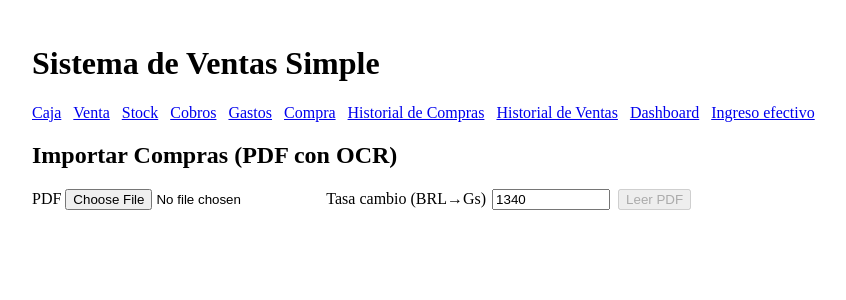
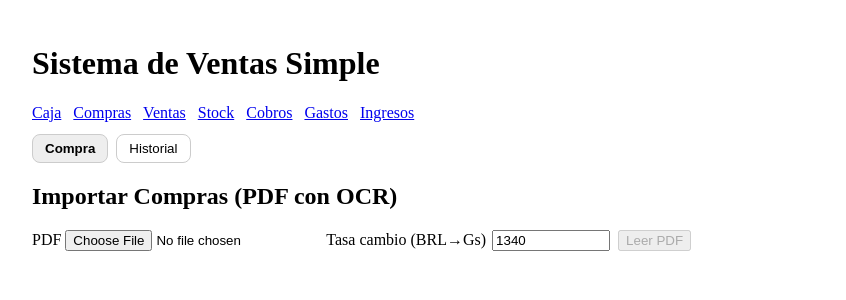
Before and after one commit to landaida/sales, a React (Vite) app in the folder ui/: page / in a window 1280 px wide. Shown: the top 300 px of the page, without its empty margins (108-954 px from the left). Built offline with nearby package versions, Linux system fonts and the light colour scheme.

Commit message:
Improvements

```diff
--- a/ui/src/App.tsx
+++ b/ui/src/App.tsx
@@ -4,11 +4,11 @@
 import PaymentsHistory from './components/PaymentsHistory'
 import ExpensesView from './components/ExpensesView'
 import PurchaseOCRUpload from './components/PurchaseOCRUpload'
-import PurchaseHistory from './components/PurchaseHistory'
-import DashboardView from './components/DashboardView'
+// import PurchaseHistory from './components/PurchaseHistory'
+// import DashboardView from './components/DashboardView'
 import Cashbox from './components/Cashbox'
 import CobrosView from './components/CobrosView'
-import SalesHistory from './components/SalesHistory'
+// import SalesHistory from './components/SalesHistory'
 import CashIncome from './components/CashIncome'
 
 export default function App(){
@@ -22,8 +22,8 @@
     <main style={{maxWidth:1000, margin:'0 auto', padding:16}}>
       <h1>Sistema de Ventas Simple</h1>
       <nav style={{marginBottom:12}}>
-        {link('#caja','Caja')}{link('#venta','Venta')}{link('#stock','Stock')}{link('#cobros','Cobros')}
-        {link('#gastos','Gastos')}{link('#importarpdf','Compra')}{link('#PurchaseHistory','Historial de Compras')}{link('#SalesHistory','Historial de Ventas')}{link('#dashboard','Dashboard')}{link('#ingreso','Ingreso efectivo')}
+        {link('#caja','Caja')}{link('#importarpdf','Compras')}{link('#venta','Ventas')}{link('#stock','Stock')}{link('#cobros','Cobros')}
+        {link('#gastos','Gastos')}{/* {link('#PurchaseHistory','Historial de Compras')} */}{/* {link('#SalesHistory','Historial de Ventas')} */}{/* {link('#dashboard','Dashboard')} */}{link('#ingreso','Ingresos')}
       </nav>
       {route==='#caja' && <Cashbox />}
       {route==='#venta' && <SaleTicket />}
@@ -31,9 +31,9 @@
       {route==='#cobros' && <CobrosView />}
       {route==='#gastos' && <ExpensesView />}
       {route==='#importarpdf' && <PurchaseOCRUpload />}
-      {route==='#PurchaseHistory' && <PurchaseHistory />}
+      {/* {route==='#PurchaseHistory' && <PurchaseHistory />} */}
       {route==='#PaymentsHistory' && <PaymentsHistory />}
-      {route==='#SalesHistory' && <SalesHistory />}
+      {/* {route==='#SalesHistory' && <SalesHistory />} */}
       {/* {route==='#dashboard' && <DashboardView />} */}
       {route==='#ingreso' && <CashIncome />}
     </main>
--- a/ui/src/components/PurchaseOCRUpload.tsx
+++ b/ui/src/components/PurchaseOCRUpload.tsx
@@ -1,6 +1,8 @@
-import React, { useMemo, useState } from 'react'
+import React, { useMemo, useState, lazy, Suspense } from 'react'
 import { GoogleSheetsRepo } from '../storage/GoogleSheetsRepo'
 import { fmtGs, fmtBRL, parseLocaleNumber, prettyPriceGs } from '../utils/money';
+// ⬇️ carga on-demand
+const PurchaseHistory = lazy(() => import('./PurchaseHistory'));
 
 const repo = new GoogleSheetsRepo()
 
@@ -41,6 +43,8 @@
 type DraftLine = { code:string; name:string; color:string; size:string; barcode:string; qty:number; unitCostRS:number; salePriceGs?:number }
 
 export default function PurchaseOCRUpload(){
+  const [tab, setTab] = useState<'compra'|'historial'>('compra');
+  const [showHistory, setShowHistory] = useState(false);
   const [file, setFile] = useState<File|null>(null)
   const [exchangeRate, setExchangeRate] = useState<number>(1340)
   const [lines, setLines] = useState<DraftLine[]>([])
@@ -102,6 +106,36 @@
 
   return (
     <>
+      {/* Tabs header */}
+      <div role="tablist" style={{display:'flex', gap:8, margin:'12px 0'}}>
+        <button
+          onClick={()=>setTab('compra')}
+          style={{
+            padding:'6px 12px',
+            borderRadius:8,
+            border:'1px solid #ccc',
+            background: tab==='compra' ? '#eee' : '#fff',
+            fontWeight: tab==='compra' ? 700 : 400
+          }}
+        >
+          Compra
+        </button>
+        <button
+          onClick={()=>setTab('historial')}
+          style={{
+            padding:'6px 12px',
+            borderRadius:8,
+            border:'1px solid #ccc',
+            background: tab==='historial' ? '#eee' : '#fff',
+            fontWeight: tab==='historial' ? 700 : 400
+          }}
+        >
+          Historial
+        </button>
+      </div>
+
+      {/* Panel de compra — se mantiene montado, solo se oculta */}
+      <section style={{display: tab==='compra' ? 'block' : 'none'}}>
           <style>
             {`
               .t { table-layout: fixed; width: 100%; border-collapse: collapse; }
@@ -199,6 +233,16 @@
               </div>
             )}
           </section>
+      </section>
+
+      {/* Panel historial — carga on-demand cuando se selecciona la pestaña */}
+      {tab==='historial' && (
+        <section style={{marginTop:16}}>
+          <Suspense fallback={<div>Cargando historial…</div>}>
+            <PurchaseHistory/>
+          </Suspense>
+        </section>
+      )}
     </>
   )
 }
--- a/ui/src/components/SaleTicket.tsx
+++ b/ui/src/components/SaleTicket.tsx
@@ -1,8 +1,10 @@
 // src/components/SaleTicket.tsx
-import React, { useEffect, useMemo, useState } from 'react';
+import React, { useEffect, useMemo, useState, lazy, Suspense } from 'react';
 import { GoogleSheetsRepo } from '../storage/GoogleSheetsRepo';
 import type { VariantItem, SaleItem } from '../storage/IRepository';
 import { fmtGs, parseLocaleNumber } from '../utils/money';
+// ⬇️ carga on-demand
+const SalesHistory = lazy(() => import('./SalesHistory'));
 
 const repo = new GoogleSheetsRepo();
 const keyOf = (v:{code:string;color:string;size:string}) => `${v.code}|${v.color}|${v.size}`;
@@ -34,6 +36,8 @@
 
 
 export default function SaleTicket(){
+  const [tab, setTab] = useState<'venta'|'historial'>('venta');
+  const [showHistory, setShowHistory] = useState(false);
   const [variants, setVariants] = useState<VariantItem[]>([]);
   const [stock, setStock] = useState<Record<string, number>>({});
   const [cart, setCart] = useState<Record<string, SaleItem>>({});
@@ -399,7 +403,37 @@
 
 
   return (
+    <>
+      {/* Tabs header */}
+      <div role="tablist" style={{display:'flex', gap:8, margin:'12px 0'}}>
+        <button
+          onClick={()=>setTab('venta')}
+          style={{
+            padding:'6px 12px',
+            borderRadius:8,
+            border:'1px solid #ccc',
+            background: tab==='venta' ? '#eee' : '#fff',
+            fontWeight: tab==='venta' ? 700 : 400
+          }}
+        >
+          Venta
+        </button>
+        <button
+          onClick={()=>setTab('historial')}
+          style={{
+            padding:'6px 12px',
+            borderRadius:8,
+            border:'1px solid #ccc',
+            background: tab==='historial' ? '#eee' : '#fff',
+            fontWeight: tab==='historial' ? 700 : 400
+          }}
+        >
+          Historial
+        </button>
+      </div>
 
+      {/* Panel de venta — se mantiene montado, solo se oculta */}
+      <section style={{display: tab==='venta' ? 'block' : 'none'}}>
 <div style={{ display:'grid', gridTemplateColumns:'1fr 1fr', gap:16 }}>
             {/* STOCK (izquierda) */}
             <div>
@@ -544,5 +578,16 @@
               </div>
             </div>
           </div>
+      </section>
+
+      {/* Panel historial — carga on-demand cuando se selecciona la pestaña */}
+      {tab==='historial' && (
+        <section style={{marginTop:16}}>
+          <Suspense fallback={<div>Cargando historial…</div>}>
+            <SalesHistory/>
+          </Suspense>
+        </section>
+      )}
+    </>
   );
 }
```
Lines whose indentation alone changed are shown as unchanged.
